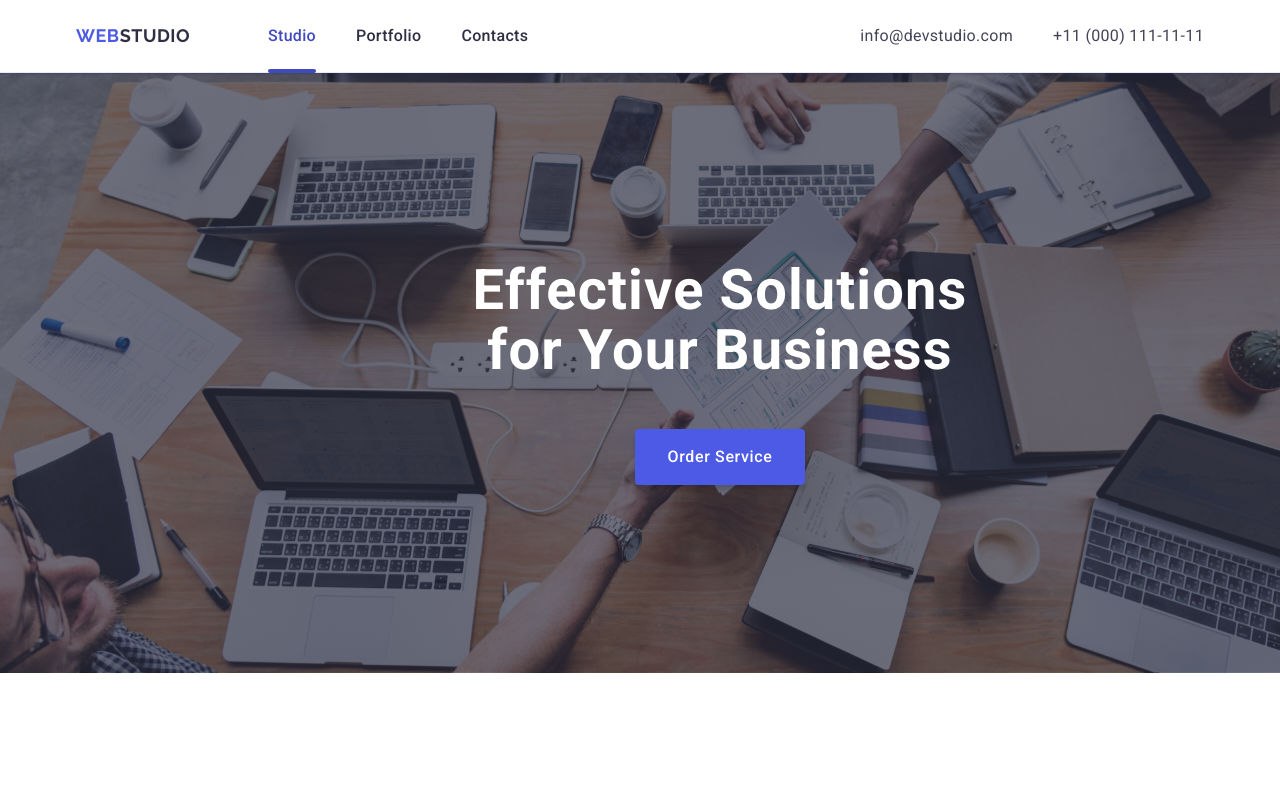
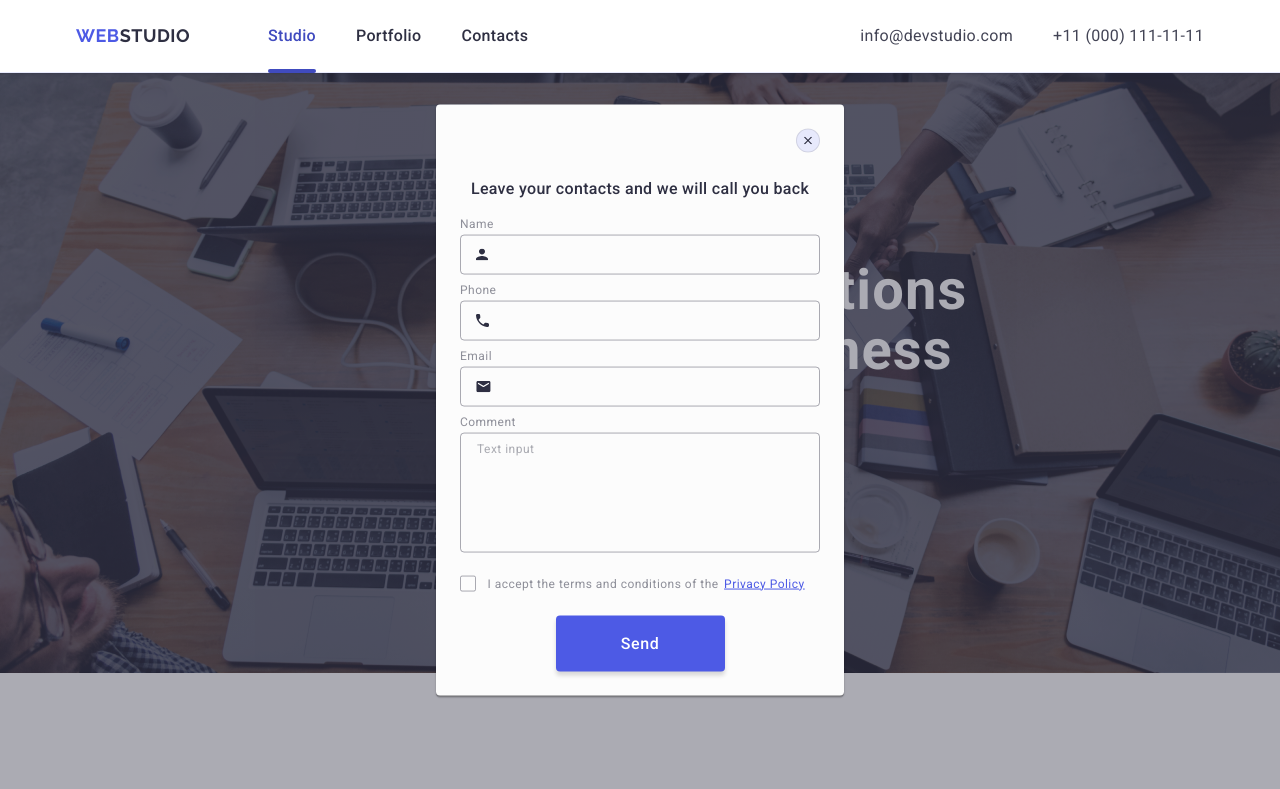
Before and after one commit to k0stiukevych/goit-markup-hw-05, a plain HTML site: page index.html in a window 1280 px wide. Shown: the top 789 px of the page. Drawn offline with nearby package versions, Linux system fonts and the light colour scheme.

Commit message:
Update index.html

```diff
--- a/index.html
+++ b/index.html
@@ -456,7 +456,7 @@
     </div>
   </footer>
 
-  <div class="backdrop">
+  <div class="backdrop is-open">
     <!-- is-open -->
     <div class="modal">
 
@@ -477,7 +477,7 @@
             <input type="text" name="user-name" id="user-name" class="modal-input">
 
             <!-- <div class="modal-cont-svg"> -->
-            <svg class="modal-icon" width="18" height="24">
+            <svg class="modal-icon" width="12" height="12">
               <use href="./images/icons.svg#icon-modal-name"></use>
             </svg>
             <!-- </div> -->
@@ -492,7 +492,7 @@
             <input type="tel" name="user-phone" id="user-phone" class="modal-input">
 
             <!-- <div class="modal-cont-svg"> -->
-            <svg class="modal-icon" width="18" height="24">
+            <svg class="modal-icon" width="13" height="13">
               <use href="./images/icons.svg#icon-modal-phone"></use>
             </svg>
             <!-- </div> -->
@@ -507,7 +507,7 @@
             <input type="email" name="user-email" id="user-email" class="modal-input">
 
             <!-- <div class="modal-cont-svg"> -->
-            <svg class="modal-icon" width="18" height="24">
+            <svg class="modal-icon" width="15" height="12">
               <use href="./images/icons.svg#icon-modal-email"></use>
             </svg>
             <!-- </div> -->
@@ -521,8 +521,8 @@
         </div>
 
         <div class="modal-field-checkbox">
-          <input type="checkbox" class="input-checkbox visually-hidden" name="user-privacy" id="user-privacy" value="true"
-            required>
+          <input type="checkbox" class="input-checkbox visually-hidden" name="user-privacy" id="user-privacy"
+            value="true" required>
 
           <label for="user-privacy" class="checkbox-text">
             <span class="check-box">
```
